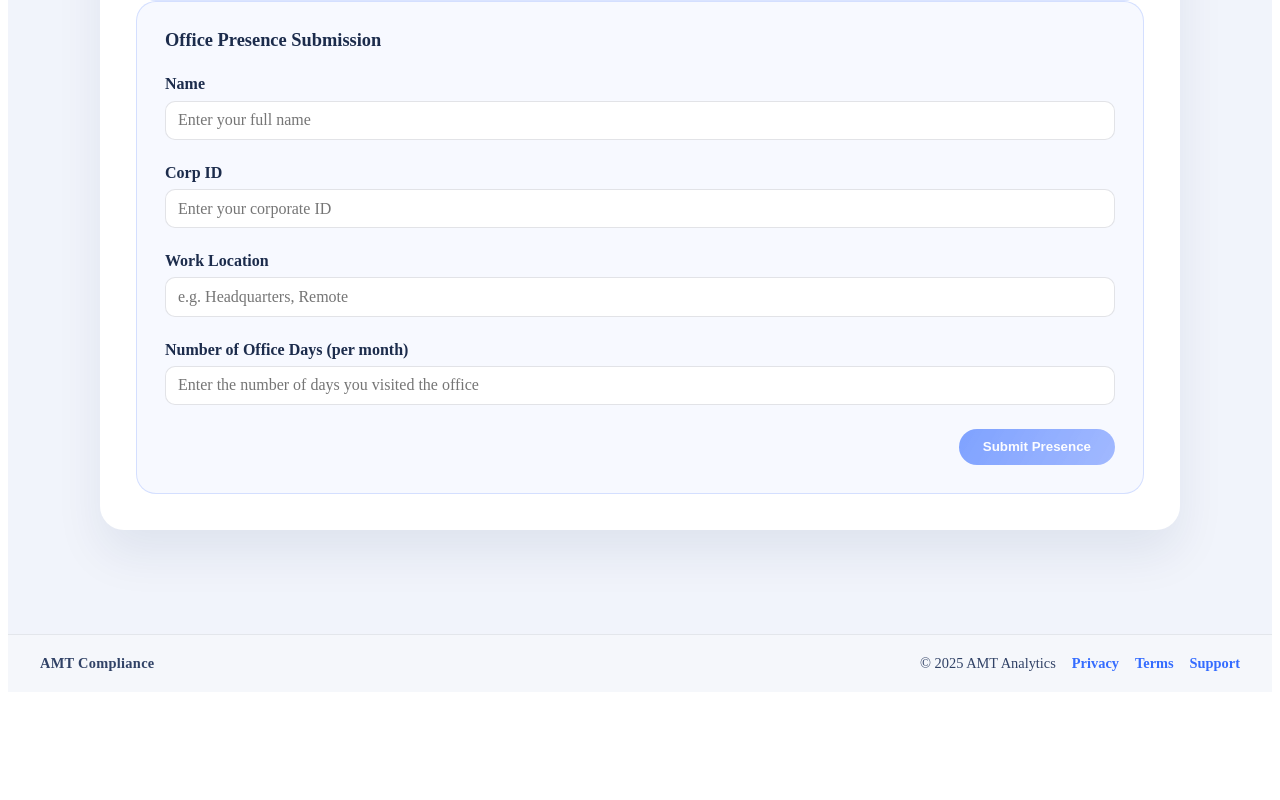
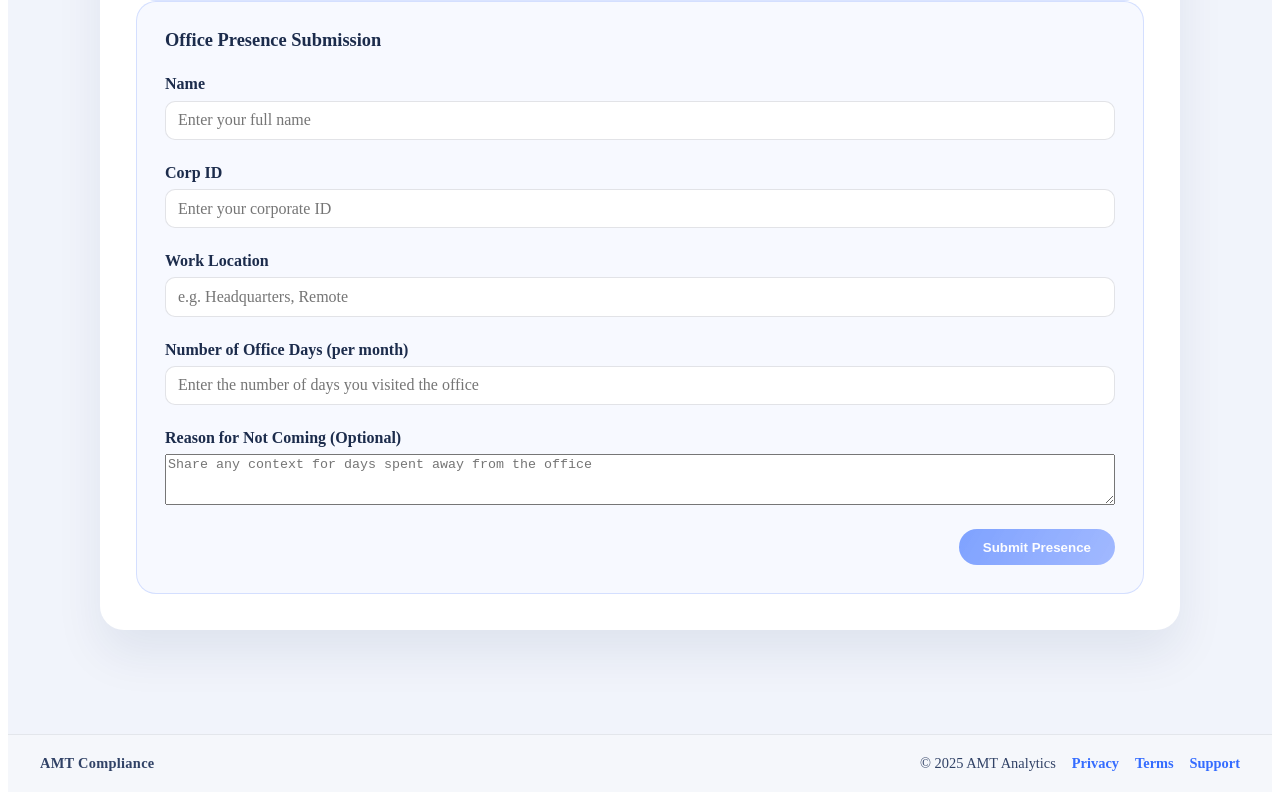
Before and after one commit to manojramoo/amt-compliance-report, an Angular app: page / in a window 1280 px wide. Shown: the part 1219-2019 px from the top of the page. Before the commit the page ends 1919 px from the top, so only its background shows below. Built offline with nearby package versions, Linux system fonts and the light colour scheme.

Commit message:
feat: add optional reason field to presence form

```diff
--- a/src/app/dashboard-tabs/tabs/return-to-office-tab/return-to-office-tab.component.html
+++ b/src/app/dashboard-tabs/tabs/return-to-office-tab/return-to-office-tab.component.html
@@ -58,6 +58,16 @@
         </p>
       </div>
 
+      <div class="presence-form__field">
+        <label for="presence-reason">Reason for Not Coming <span aria-hidden="true">(Optional)</span></label>
+        <textarea
+          id="presence-reason"
+          formControlName="reasonForNotComing"
+          rows="3"
+          placeholder="Share any context for days spent away from the office"
+        ></textarea>
+      </div>
+
       <div class="presence-form__actions">
         <button type="submit" [disabled]="officePresenceForm.invalid || isSubmitting">
           {{ isSubmitting ? 'Submitting...' : 'Submit Presence' }}
--- a/src/app/dashboard-tabs/tabs/return-to-office-tab/return-to-office-tab.component.ts
+++ b/src/app/dashboard-tabs/tabs/return-to-office-tab/return-to-office-tab.component.ts
@@ -10,6 +10,7 @@ type OfficePresencePayload = {
   corpId: string;
   workLocation: string;
   daysInOffice: number;
+  reasonForNotComing?: string;
 };
 
 @Component({
@@ -64,7 +65,8 @@ export class ReturnToOfficeTabComponent {
     workLocation: this.formBuilder.control('', { validators: Validators.required }),
     daysInOffice: this.formBuilder.control<number | null>(null, {
       validators: [Validators.required, Validators.min(0)]
-    })
+    }),
+    reasonForNotComing: this.formBuilder.control('')
   });
 
   protected onSubmit(): void {
@@ -79,11 +81,13 @@ export class ReturnToOfficeTabComponent {
     }
 
     const rawValue = this.officePresenceForm.getRawValue();
+    const reasonForNotComing = rawValue.reasonForNotComing?.trim() ?? '';
     const payload: OfficePresencePayload = {
       name: rawValue.name ?? '',
       corpId: rawValue.corpId ?? '',
       workLocation: rawValue.workLocation ?? '',
-      daysInOffice: this.coerceDaysInOffice(rawValue.daysInOffice)
+      daysInOffice: this.coerceDaysInOffice(rawValue.daysInOffice),
+      ...(reasonForNotComing !== '' ? { reasonForNotComing } : {})
     };
 
     this.isSubmitting = true;
```
